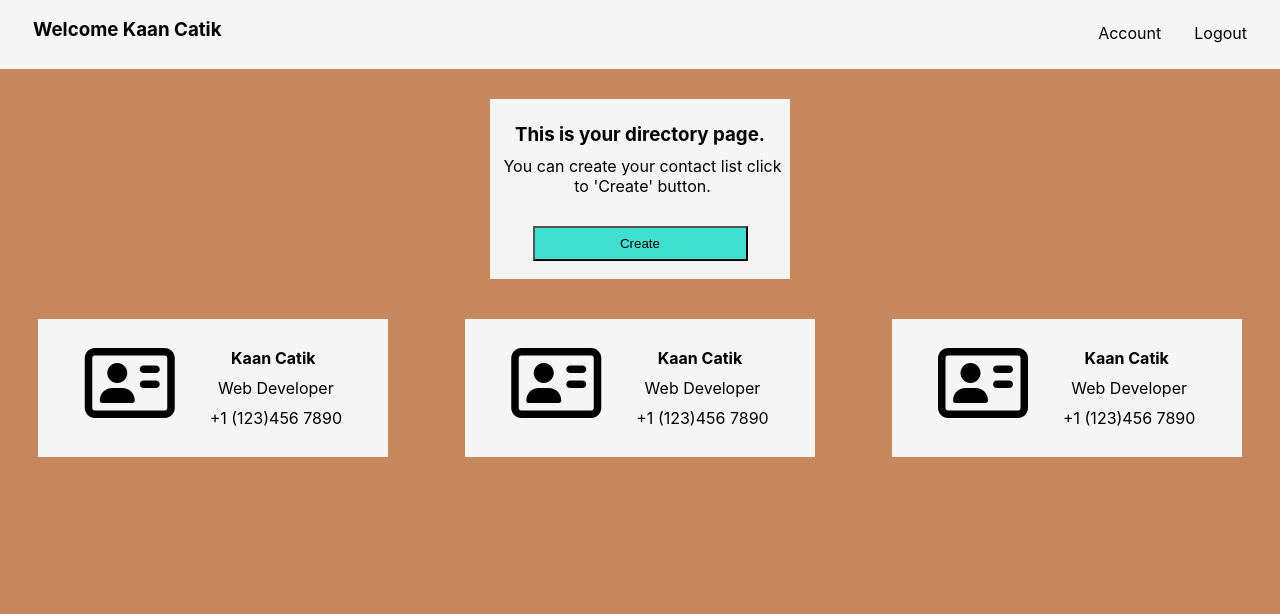
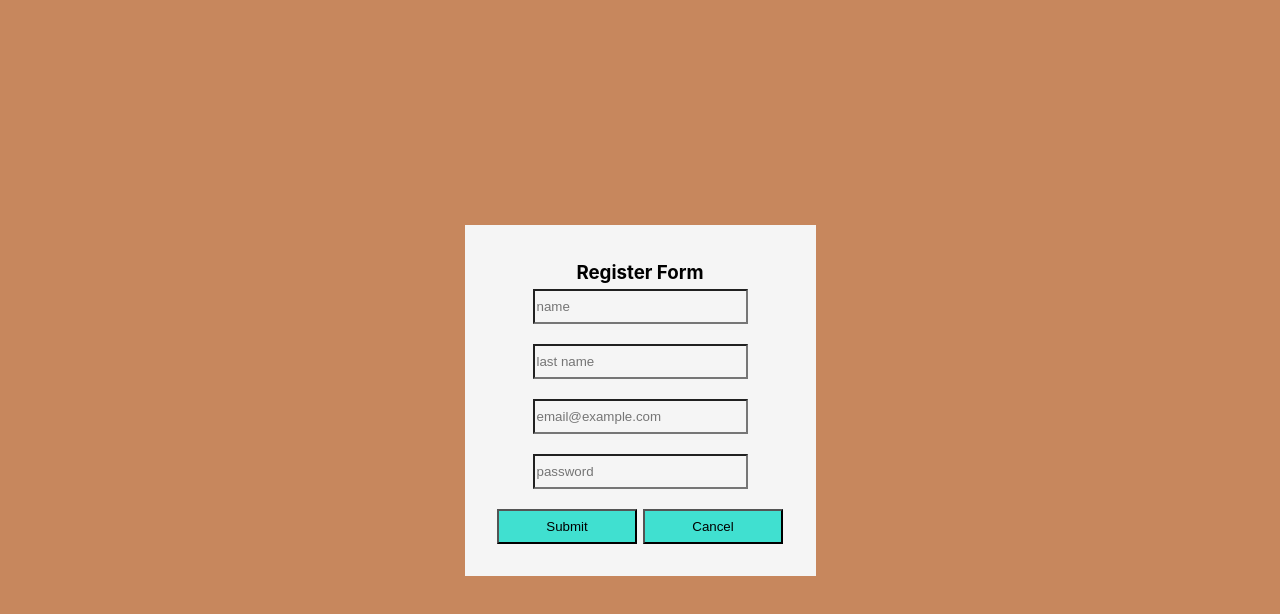
Before and after one commit to mrgunes/directory-app-frontend, a React (Create React App) app: page / in a window 1280 px wide. Shown: the top 614 px of the page. Built offline with nearby package versions, Linux system fonts and the light colour scheme.

Commit message:
Create a SignUp.css and some css rules changed for Sign Up page. Added cancel button for sign up page.

```diff
--- /dev/null
+++ b/src/SignUp.css
@@ -0,0 +1,14 @@
+.pageMainThreeSignUp{
+    background-color: whitesmoke
+}
+
+.button{
+    background-color: whitesmoke;
+}
+
+.pageMainThreeSignUp button {
+    background-color: turquoise;
+    width: 140px;
+    height: 35px;
+    margin: 0 3px;
+}
--- a/src/containers/App.js
+++ b/src/containers/App.js
@@ -8,9 +8,9 @@ function App() {
   return (
     <div className="main">
       {/* <LoginPage/> */}
-      {/* <SignUp/> */}
+      <SignUp/>
       {/* <UserCreated/> */}
-      <UserPage/>
+      {/* <UserPage/> */}
     </div>
   );
 }
--- a/src/containers/SignUp.js
+++ b/src/containers/SignUp.js
@@ -1,4 +1,5 @@
-import React from 'react'
+import React from 'react';
+import '../SignUp.css'
 
 export default function SignUp() {
     return (
@@ -11,15 +12,16 @@ export default function SignUp() {
                     </div>
                     <div className='pageMainTwo'>
                         <input placeholder='name'/>
-                        <input placeholder='lastname' />
+                        <input placeholder='last name' />
                     </div>
                     <div className='pageMainTwo'>
                         <input placeholder='email@example.com'/>
                         <input placeholder='password' />
                     </div>
-                    <div className='pageMainThree'>
-                        <span>
+                    <div className='pageMainThreeSignUp'>
+                        <span className='button'>
                             <button>Submit</button>
+                            <button>Cancel</button>
                         </span>
                     </div>
                 </div>
```
